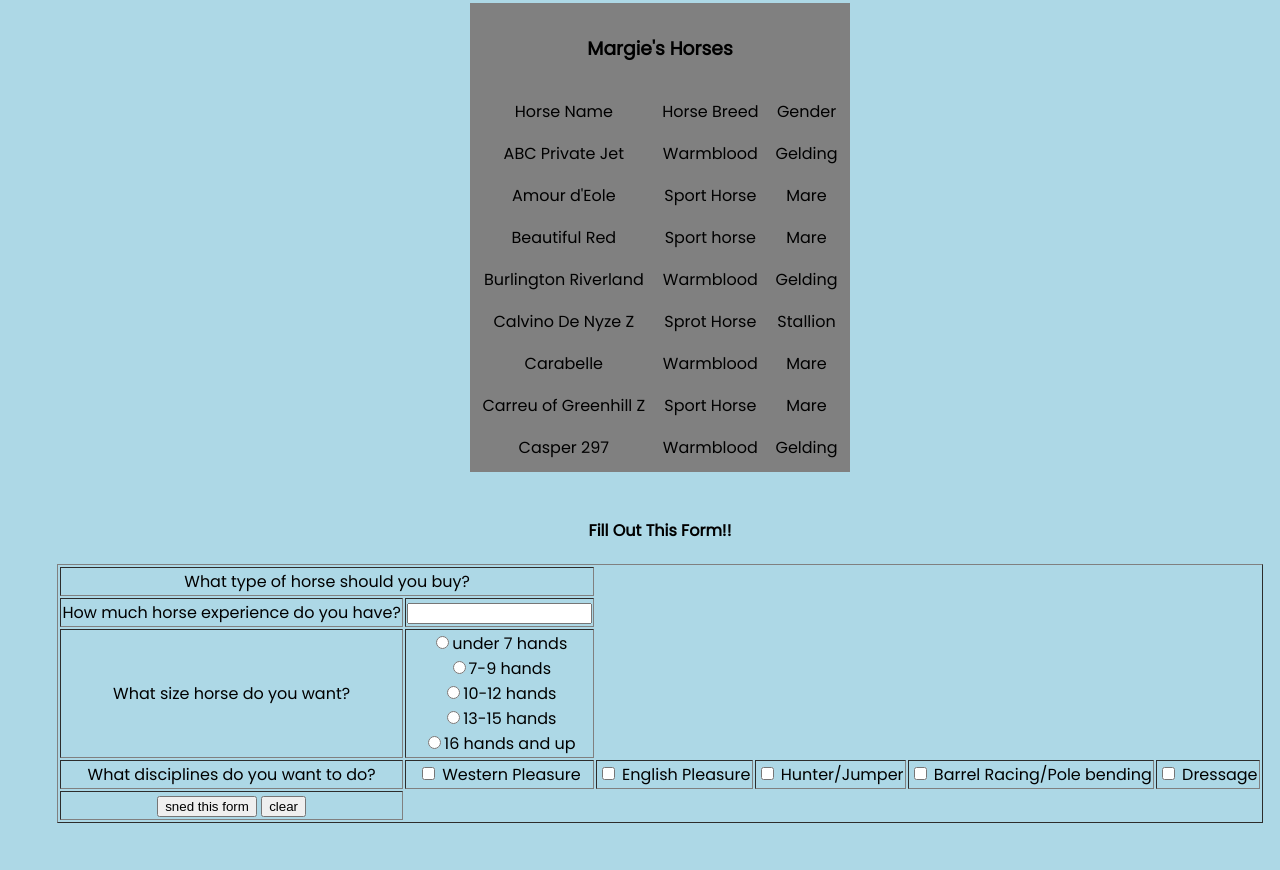
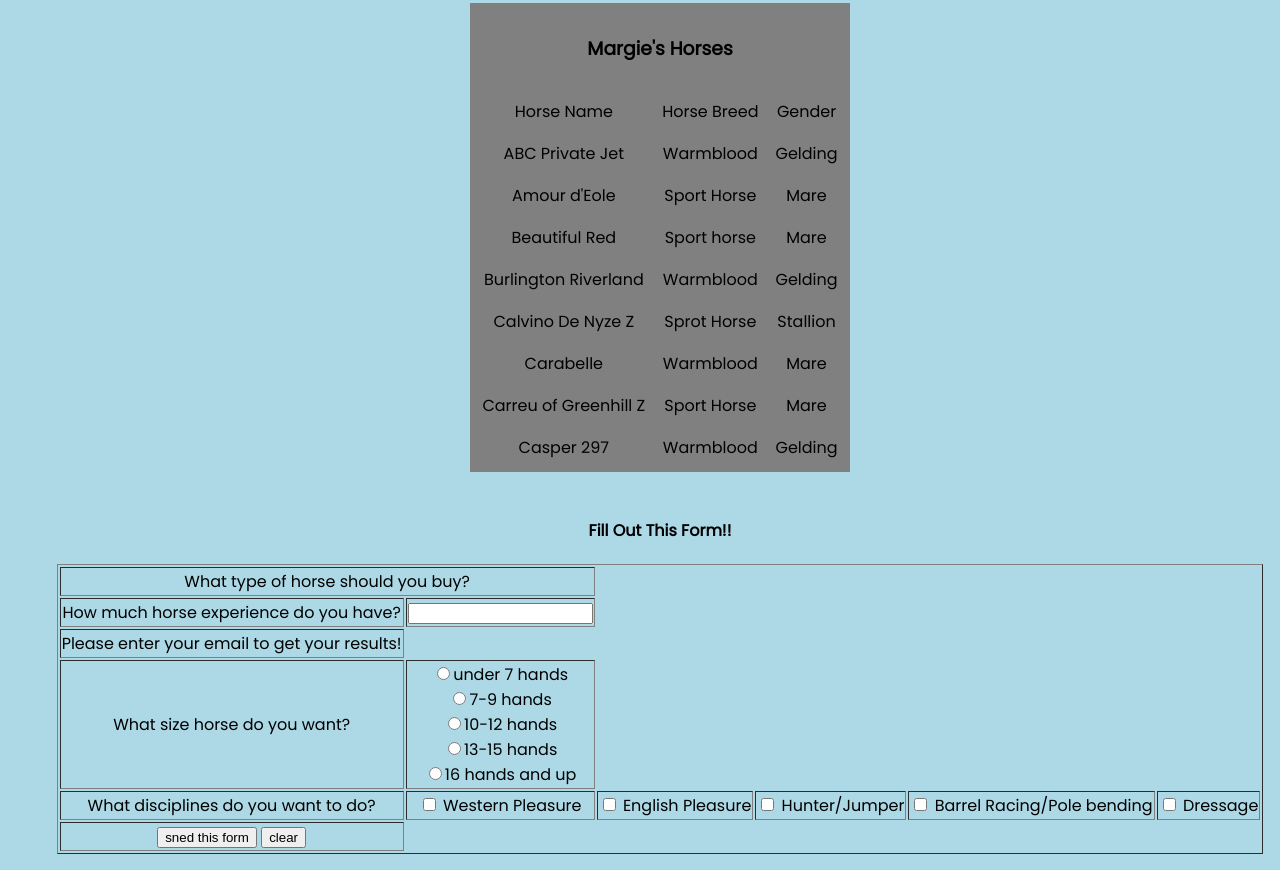
Before and after one commit to Epadden/Epadden.github.io, a plain HTML site: page index.html in a window 1280 px wide. Shown: the part 4584-5454 px from the top of the page. Before the commit the page ends 5423 px from the top, so only its background shows below. Drawn offline with Linux system fonts and the light colour scheme.

Commit message:
Update index.html

```diff
--- a/index.html
+++ b/index.html
@@ -260,6 +260,8 @@ What type of horse should you buy?
 </td>
 <td><input type=text name=child>
 </td></tr>
+<tr><td>Please enter your email to get your results!
+		</td>
 
 <tr><td>What size horse do you want?
 </td><td><input type=radio name=age value=under6>under 7 hands
```
